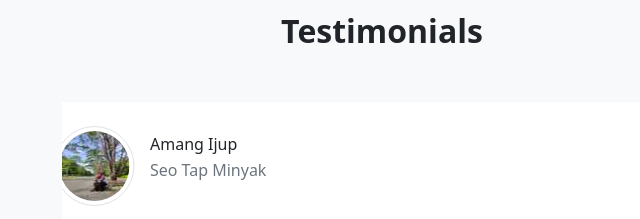
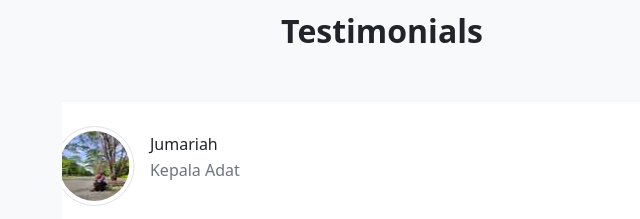
Before and after one commit to Gulutekno/yuniadwipratiwi, a plain HTML site: page index.html in a window 1280 px wide. Shown: the part 3180-3399 px from the top of the page, 258-898 px from the left. Drawn offline with Linux system fonts and the light colour scheme.

Commit message:
update lagi

```diff
--- a/index.html
+++ b/index.html
@@ -269,8 +269,8 @@
                         <div class="testi-author-info d-flex align-items-center">
                             <img src="img/testimonial/jupe.jpeg" class="img-thumbnail rounded-circle" alt="author img">
                             <div class="author ms-3">
-                                <h3 class="fs-6 mb-1">Amang Ijup</h3>
-                                <p class="text-muted m-">Seo Tap Minyak</p>
+                                <h3 class="fs-6 mb-1">Jumariah</h3>
+                                <p class="text-muted m-">Kepala Adat</p>
                             </div>
                         </div>
                         <p class="text-muted mt-3">Lorem ipsum dolor sit amet consectetur adipisicing elit. Sed soluta sunt natus qui nesciunt perspiciatis quibusdam quisquam omnis accusantium voluptatem!</p>
```
